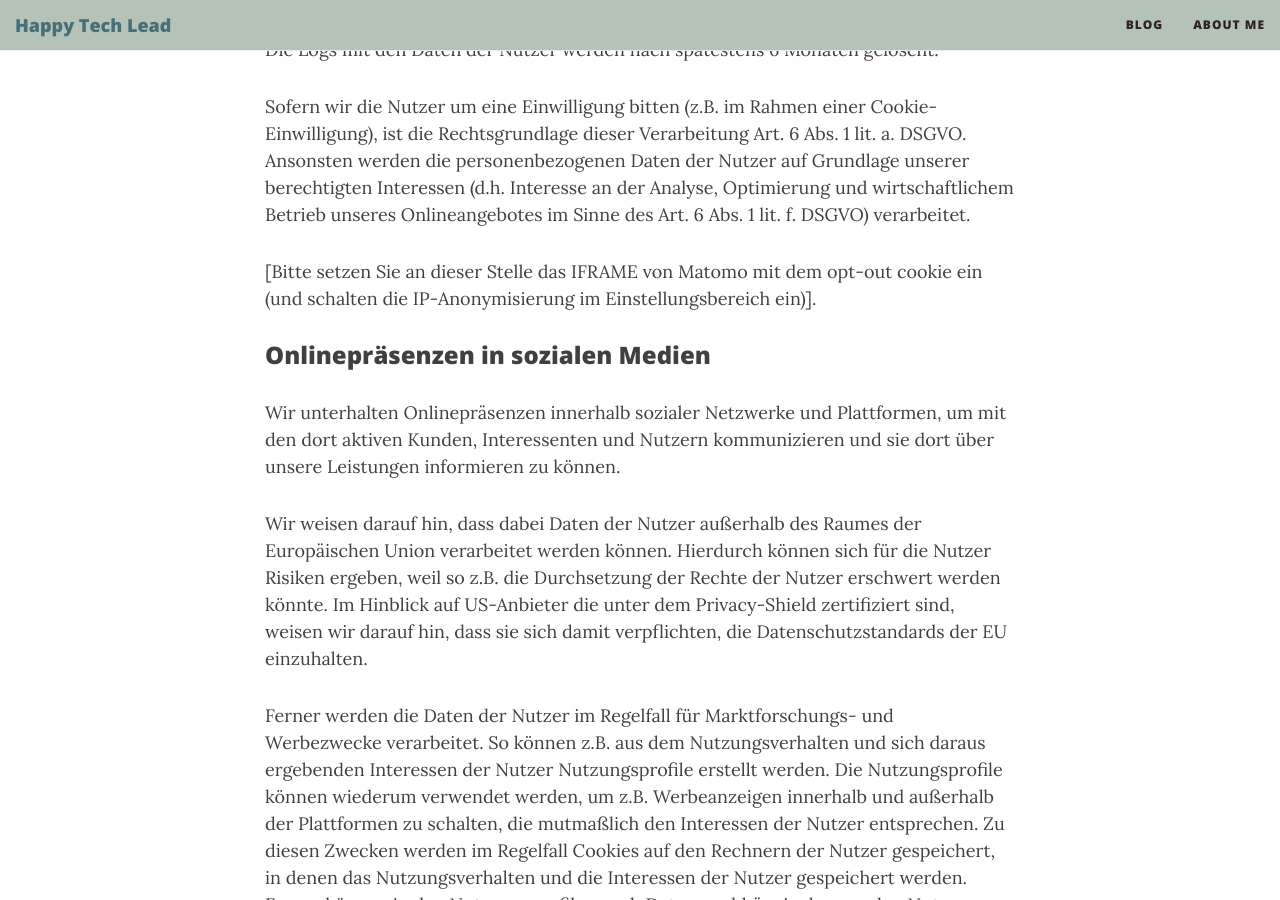
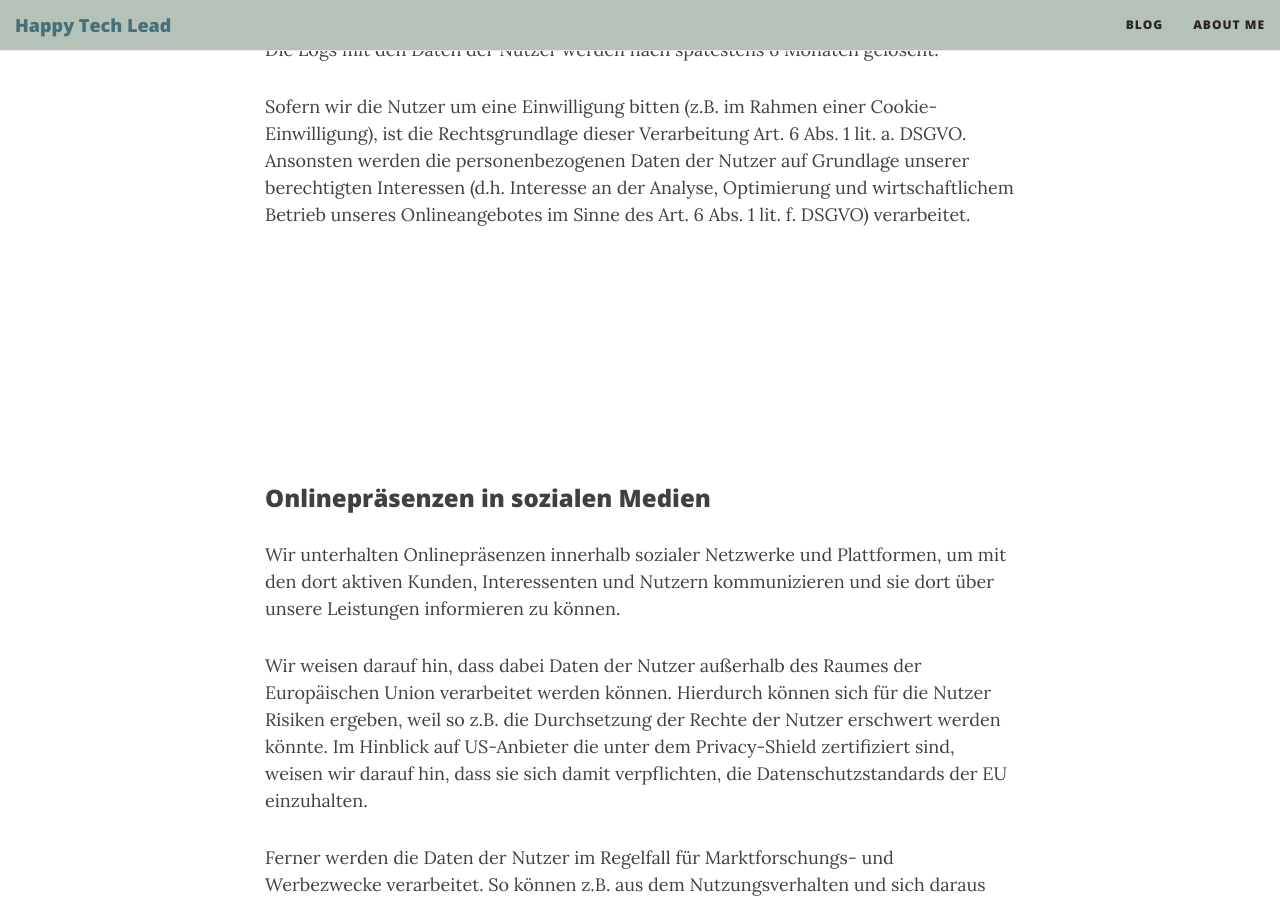
Before and after one commit to meinjens/happytechlead.github.io, a Jekyll site: the page built from datenschutz.md, in a window 1280 px wide and 900 px high, scrolled down 8701 px. Built offline with Jekyll 4.4.1, drawn with Linux system fonts in a browser that asks for light colours; nearby versions of some CDN libraries; comment, search, counter and statistics services are not loaded.

Commit message:
setup tracking

```diff
--- a/_config.yml
+++ b/_config.yml
@@ -71,11 +71,10 @@
   email: "mail@jensmeinecke.de"
   github: meinjens
   twitter: meinjens
-#  facebook: false
+  xing: Jens_Meinecke5
 #  reddit: yourname
 #  google-plus: +DeanAttali
 #  linkedin: daattali
-#  xing: yourname
 #  stackoverflow: "3943160/daattali"
 #  snapchat: deanat78
 #  instagram: deanat78
@@ -92,6 +91,7 @@
   facebook: false
   google: false
   linkedin: true
+  xing: true
 
 # How to display the link to the website in the footer
 # Remove this if you don't want a link in the footer
@@ -112,10 +112,10 @@
 # Uncomment the following section to enable Matomo. The opt-out parameter controls
 # whether or not you want to allow users to opt out of tracking.
 
-#matomo:
-#  site_id: "9"
-#  uri: "demo.wiki.pro"
-#  opt-out: true
+matomo:
+  site_id: "1"
+  uri: "analytics.jensmeinecke.de"
+  opt-out: true
 
 # --- Comments --- #
 
--- a/datenschutz.md
+++ b/datenschutz.md
@@ -3,6 +3,7 @@
 title: Datenschutz
 permalink: /datenschutz
 ---
+
 ## Datenschutzerklärung
 
 Diese Datenschutzerklärung klärt Sie über die Art, den Umfang und Zweck der Verarbeitung von personenbezogenen Daten (nachfolgend kurz „Daten“) im Rahmen der Erbringung unserer Leistungen sowie innerhalb unseres Onlineangebotes und der mit ihm verbundenen Webseiten, Funktionen und Inhalte sowie externen Onlinepräsenzen, wie z.B. unser Social Media Profile auf (nachfolgend gemeinsam bezeichnet als „Onlineangebot“). Im Hinblick auf die verwendeten Begrifflichkeiten, wie z.B. „Verarbeitung“ oder „Verantwortlicher“ verweisen wir auf die Definitionen im Art. 4 der Datenschutzgrundverordnung (DSGVO).
@@ -144,7 +145,10 @@
 
 Sofern wir die Nutzer um eine Einwilligung bitten (z.B. im Rahmen einer Cookie-Einwilligung), ist die Rechtsgrundlage dieser Verarbeitung Art. 6 Abs. 1 lit. a. DSGVO. Ansonsten werden die personenbezogenen Daten der Nutzer auf Grundlage unserer berechtigten Interessen (d.h. Interesse an der Analyse, Optimierung und wirtschaftlichem Betrieb unseres Onlineangebotes im Sinne des Art. 6 Abs. 1 lit. f. DSGVO) verarbeitet.
 
-\[Bitte setzen Sie an dieser Stelle das IFRAME von Matomo mit dem opt-out cookie ein (und schalten die IP-Anonymisierung im Einstellungsbereich ein)\].
+<iframe
+        style="border: 0; height: 200px; width: 600px;"
+        src="https://analytics.jensmeinecke.de/index.php?module=CoreAdminHome&action=optOut&language=de&backgroundColor=&fontColor=&fontSize=&fontFamily="
+        ></iframe>
 
 ### Onlinepräsenzen in sozialen Medien
 
```
Also changed, not shown: _posts/2019-04-21-solid-principles.md (added, +63 -0 lines).
